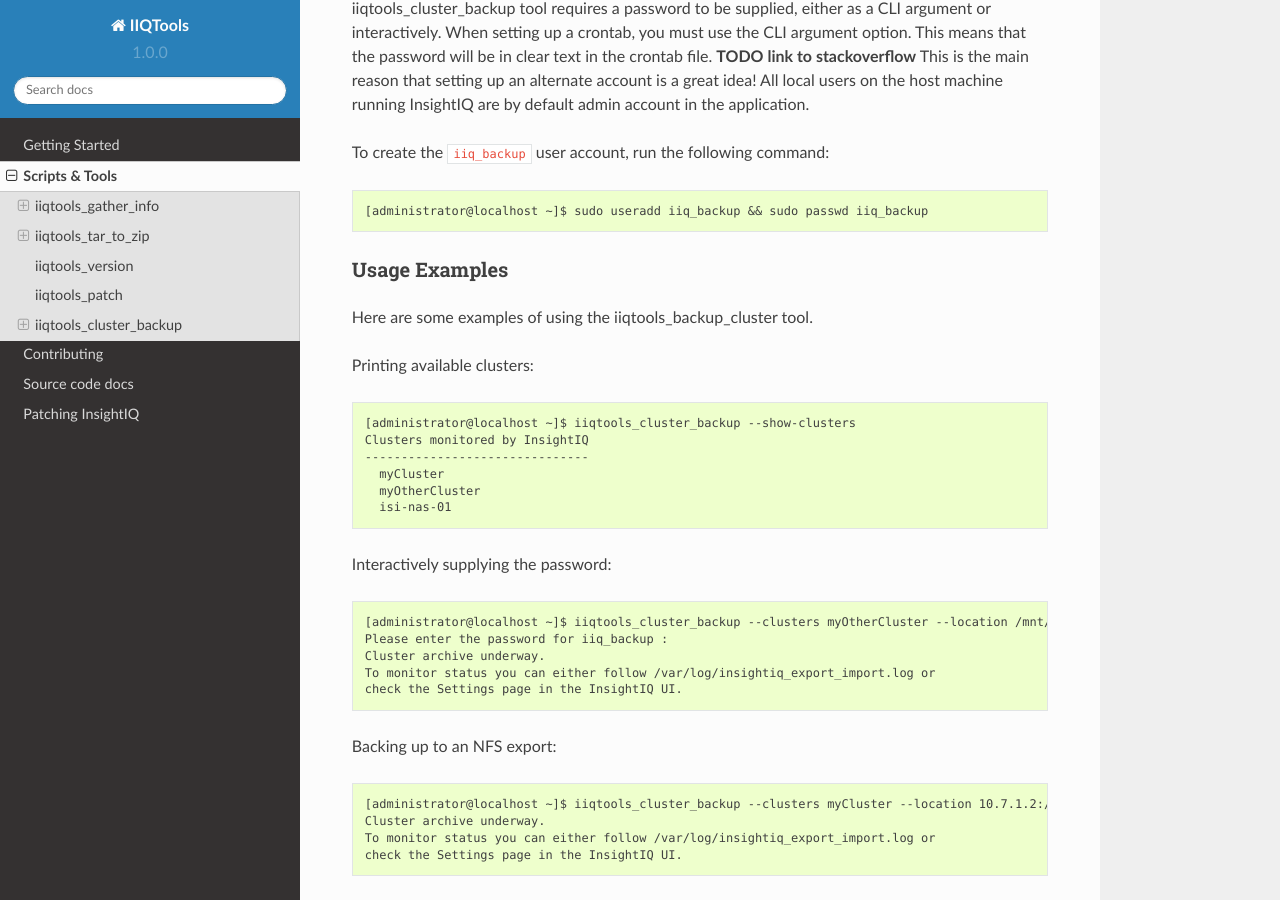
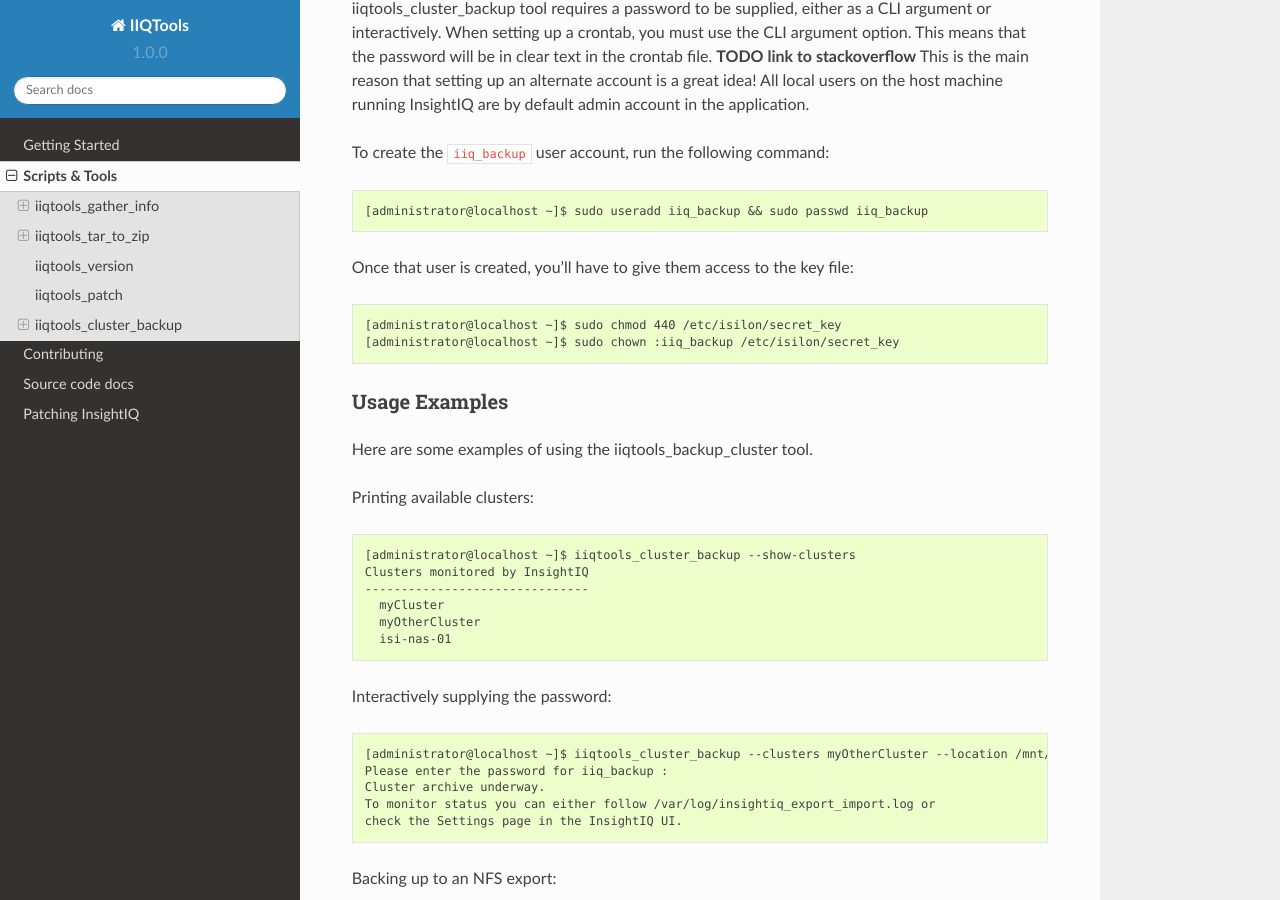
Before and after one commit to willnx/iiqtools, a Sphinx documentation site: the page built from docs/source/scripts.rst, in a window 1280 px wide and 900 px high, scrolled down 4330 px. Built offline with Sphinx 7.4.7 and the Read the Docs theme 2.0.0, drawn with Linux system fonts in a browser that asks for light colours.

Commit message:
Docs for iiq_backup inform users to modify /etc/isilon/secret_key

```diff
--- a/docs/source/scripts.rst
+++ b/docs/source/scripts.rst
@@ -220,6 +220,11 @@ To create the ``iiq_backup`` user account, run the following command::
 
   [administrator@localhost ~]$ sudo useradd iiq_backup && sudo passwd iiq_backup
 
+Once that user is created, you'll have to give them access to the key file::
+
+  [administrator@localhost ~]$ sudo chmod 440 /etc/isilon/secret_key
+  [administrator@localhost ~]$ sudo chown :iiq_backup /etc/isilon/secret_key
+
 
 Usage Examples
 --------------
```
